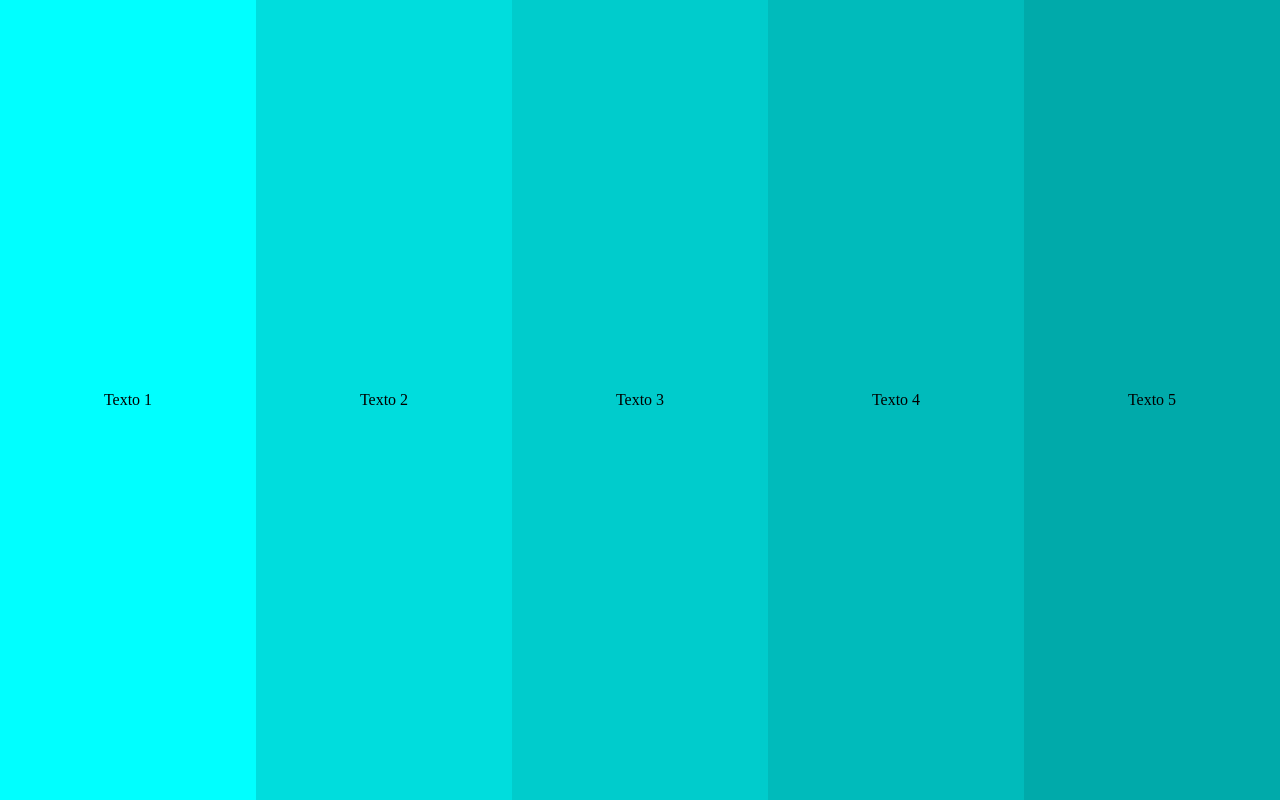
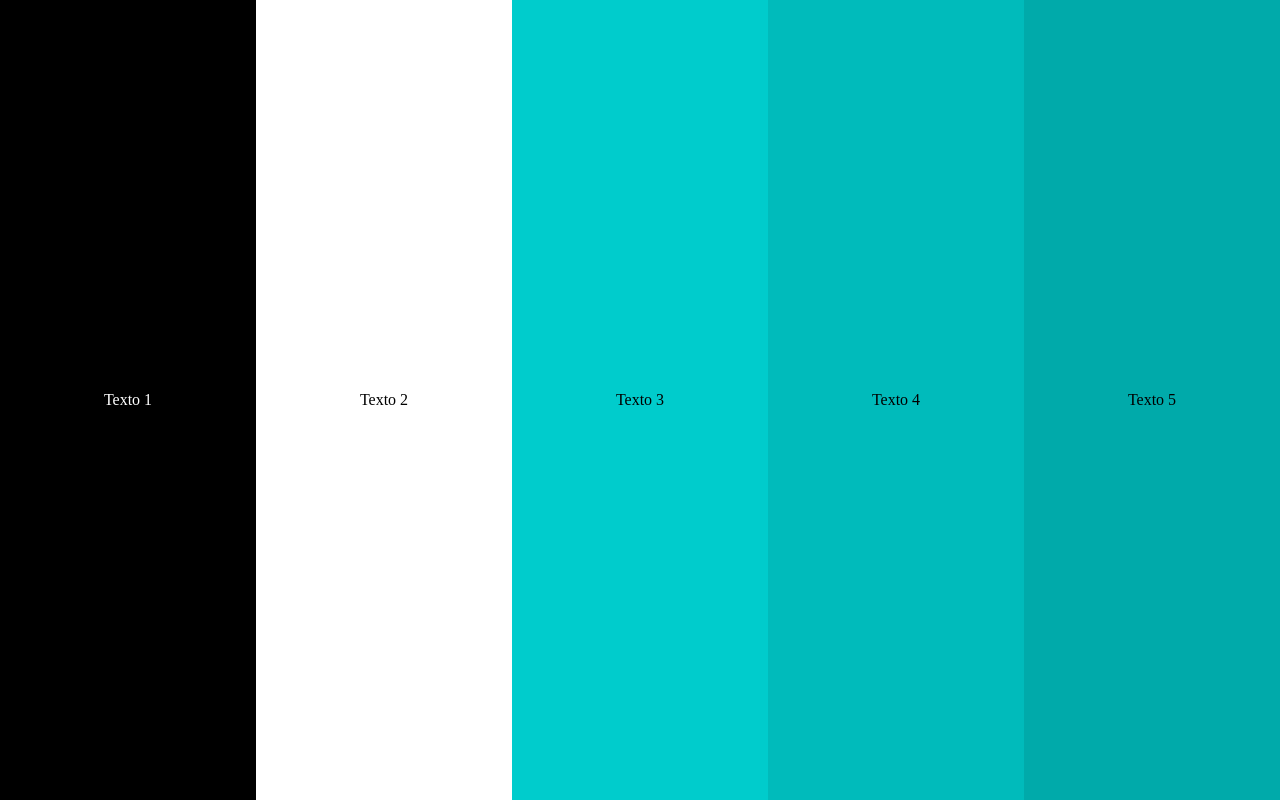
Before and after one commit to aaraquedesarrollo/ejercicio-05-bandas, a plain HTML site: page index.html in a window 1280 px wide. Drawn offline with Linux system fonts and the light colour scheme.

Commit message:
Estilos de rotacion y hover aplicados

```diff
--- a/css/estilos.css
+++ b/css/estilos.css
@@ -19,7 +19,23 @@ body{
   flex-direction: row;
   justify-content: center;
   align-items: center;
+  transition: all 0.5s;
 }
+.banda:hover{
+  background-color: #000 !important;
+  color:#fff;
+}
+
+.banda:hover + .banda {
+  background-color: #fff !important;
+  color:#000;
+}
+
+.banda:hover .texto-banda{
+  transition: all 0.5s;
+  transform:rotate(360deg);
+}
+
 .banda:nth-child(1){background-color: #00FFFF;}
 .banda:nth-child(2){background-color: #00DDDD;}
 .banda:nth-child(3){background-color: #00CCCC;}
--- a/index.html
+++ b/index.html
@@ -11,11 +11,11 @@
 
 <body>
   <main class="contenedor-general">
-    <section class="banda">Texto 1</section>
-    <section class="banda">Texto 2</section>
-    <section class="banda">Texto 3</section>
-    <section class="banda">Texto 4</section>
-    <section class="banda">Texto 5</section>
+    <section class="banda"><span class="texto-banda">Texto 1</span></section>
+    <section class="banda"><span class="texto-banda">Texto 2</span></section>
+    <section class="banda"><span class="texto-banda">Texto 3</span></section>
+    <section class="banda"><span class="texto-banda">Texto 4</span></section>
+    <section class="banda"><span class="texto-banda">Texto 5</span></section>
   </main>
 </body>
 
```
